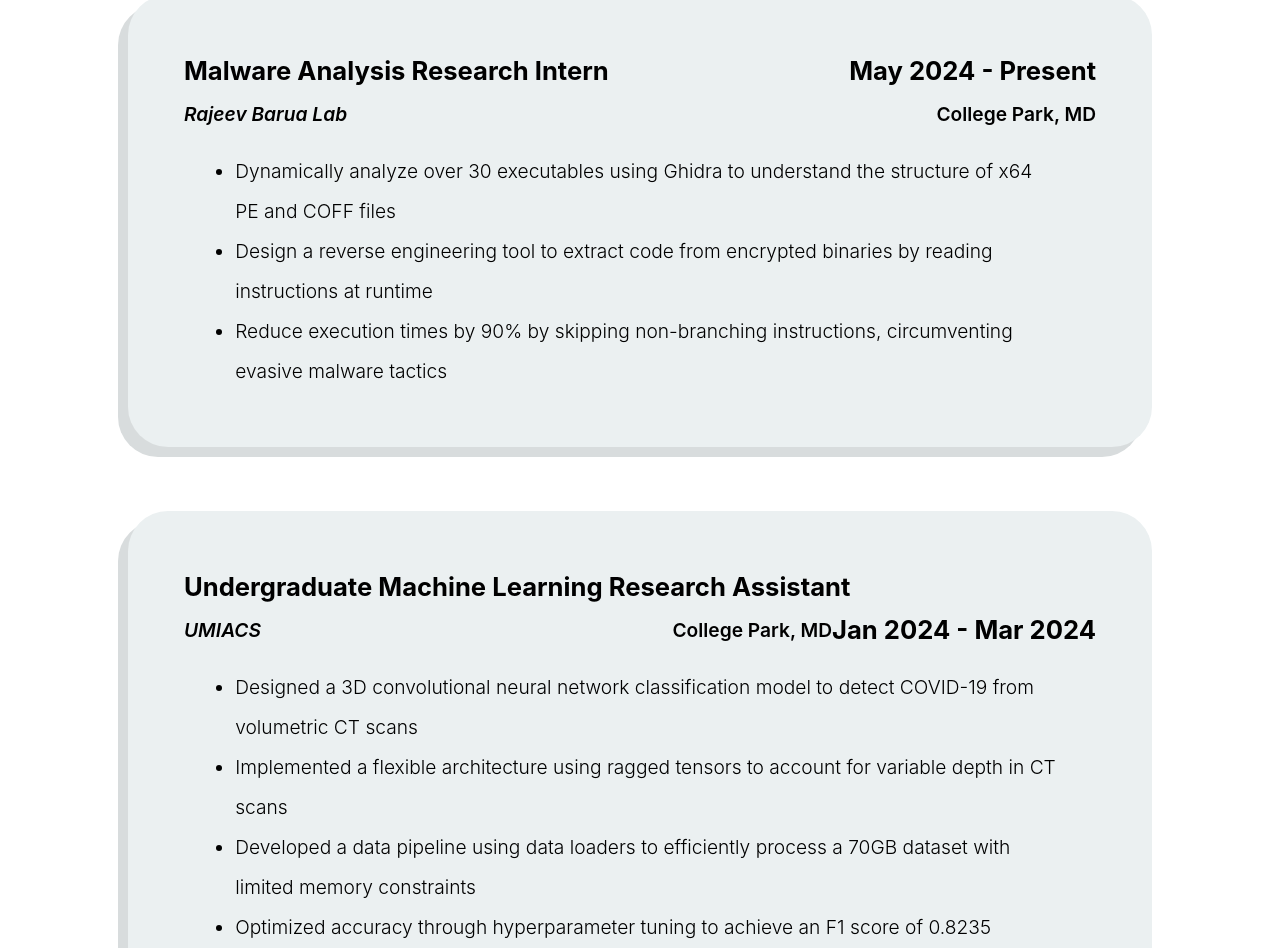
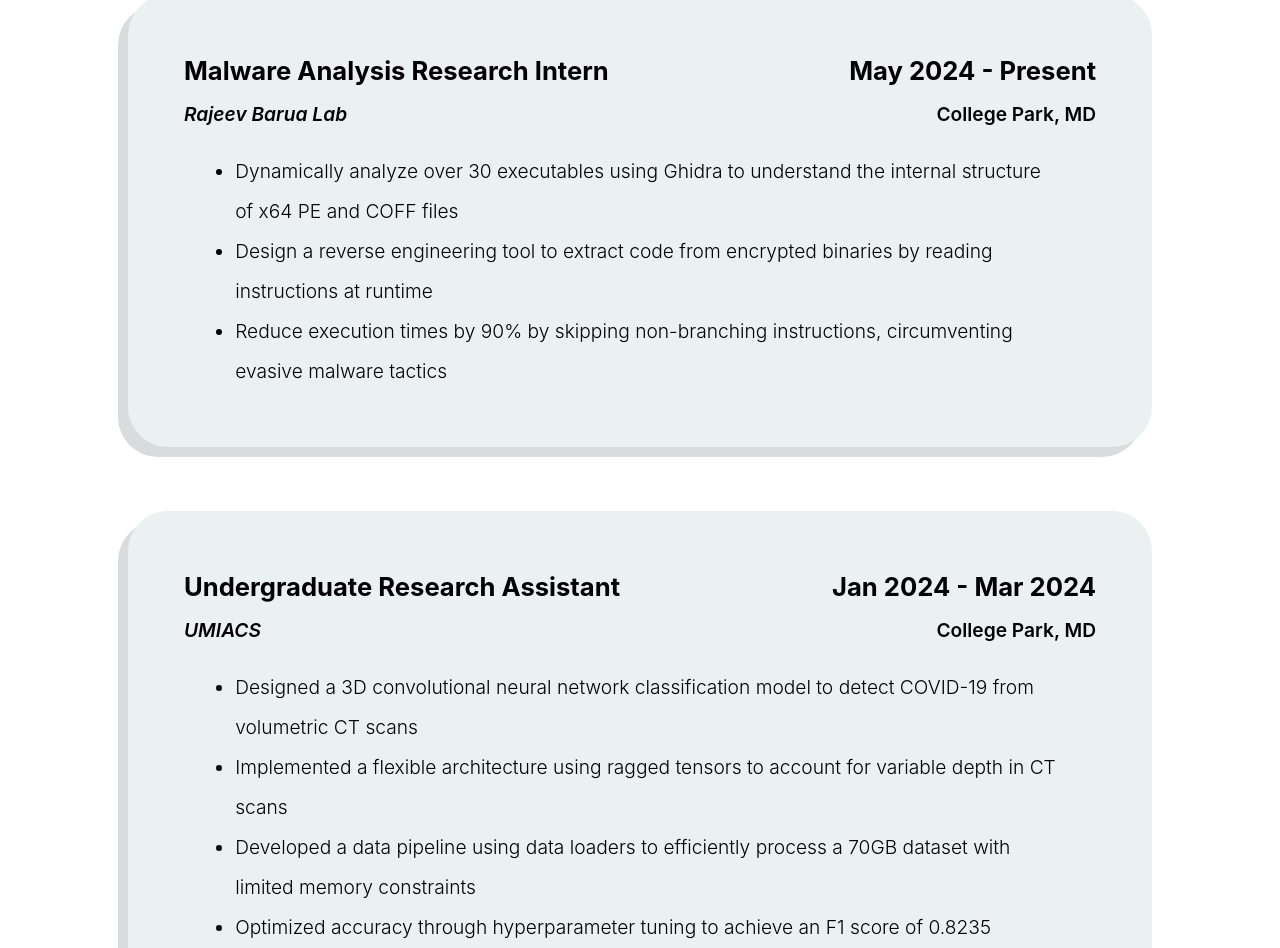
Before and after one commit to karthik-taranath/karthik-taranath.github.io, a React (Create React App) app: page / in a window 1280 px wide. Shown: the part 1707-2655 px from the top of the page. Built offline with nearby package versions, Linux system fonts and the light colour scheme.

Commit message:
edit experience

```diff
--- a/src/components/experience/Experience.js
+++ b/src/components/experience/Experience.js
@@ -22,14 +22,14 @@ export const EXPERIENCE = [
     location: 'College Park, MD',
     link: 'https://ece.umd.edu/clark/faculty/361/Rajeev-Barua',
     bullets: [
-      'Dynamically analyze over 30 executables using Ghidra to understand the structure of x64 PE and COFF files',
+      'Dynamically analyze over 30 executables using Ghidra to understand the internal structure of x64 PE and COFF files',
       'Design a reverse engineering tool to extract code from encrypted binaries by reading instructions at runtime',
       'Reduce execution times by 90% by skipping non-branching instructions, circumventing evasive malware tactics',
     ],
   },
   {
     company: 'UMIACS',
-    role: 'Undergraduate Machine Learning Research Assistant',
+    role: 'Undergraduate Research Assistant',
     start_date: 'Jan 2024',
     end_date: 'Mar 2024',
     location: 'College Park, MD',
```
